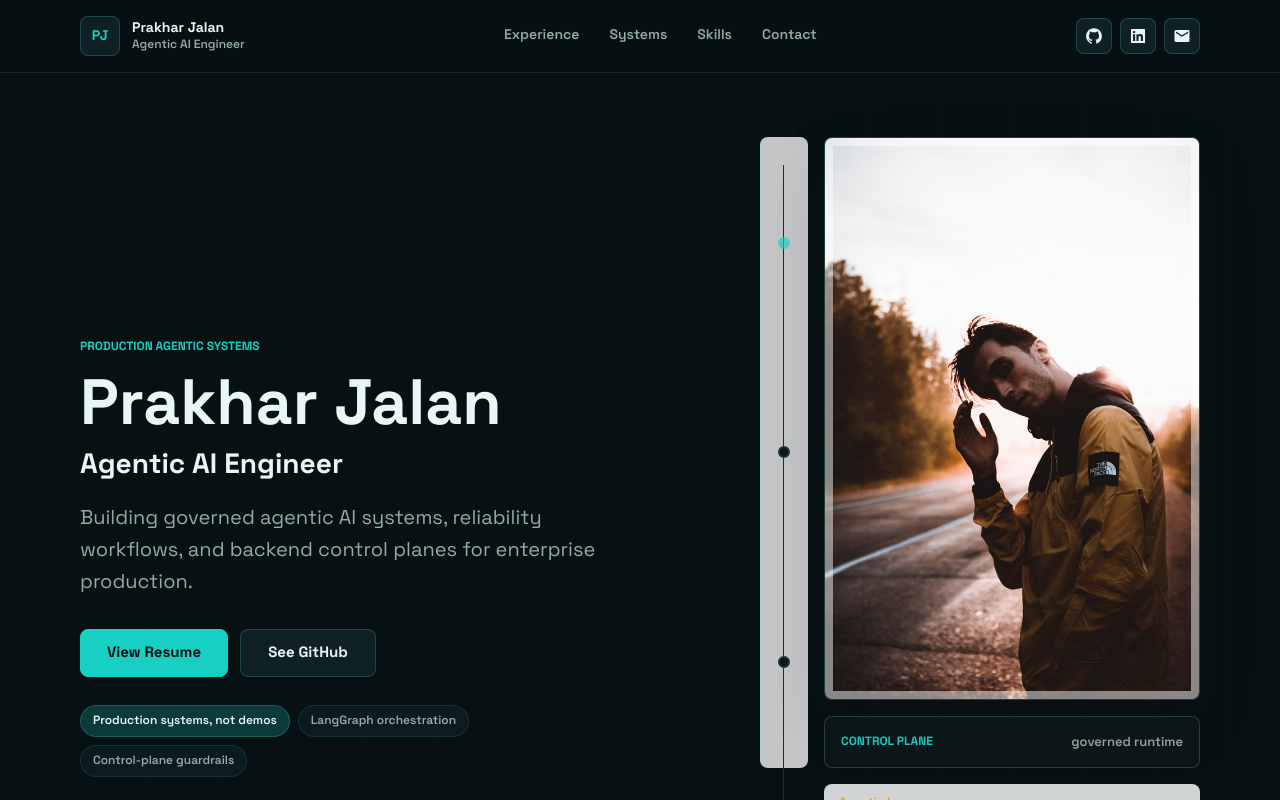
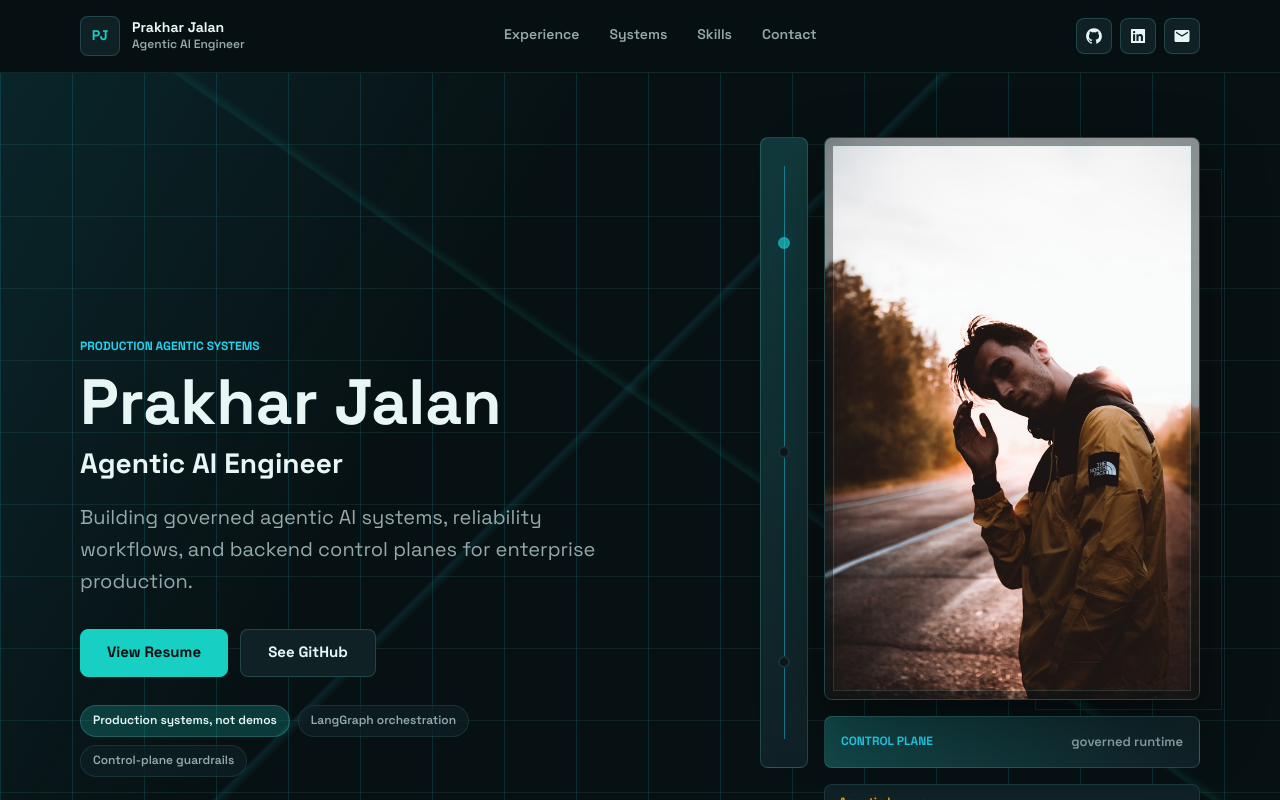
Before and after one commit to jalanprakhar/jalanprakhar, a Next.js app: page / in a window 1280 px wide. Shown: the top 800 px of the page. Built offline with nearby package versions, Linux system fonts and the light colour scheme.

Commit message:
feat(03-01): refine hero neural graph surface

```diff
--- a/src/components/Hero/HeroStyles.js
+++ b/src/components/Hero/HeroStyles.js
@@ -10,16 +10,30 @@ const pulse = keyframes`
 `
 
 export const HeroSection = styled.section`
+  position: relative;
+  overflow: hidden;
   display: flex;
   align-items: center;
   width: 100%;
   min-height: 82vh;
   padding: 64px 0 48px;
   background:
-    linear-gradient(90deg, rgba(15, 118, 110, 0.06) 1px, transparent 1px),
-    linear-gradient(0deg, rgba(21, 21, 21, 0.04) 1px, transparent 1px),
+    linear-gradient(120deg, rgba(34, 211, 238, 0.11), transparent 34%),
+    linear-gradient(90deg, ${({ theme }) => theme.colors.graphLine} 1px, transparent 1px),
+    linear-gradient(0deg, rgba(125, 242, 230, 0.08) 1px, transparent 1px),
     ${({ theme }) => theme.colors.page};
-  background-size: 72px 72px, 72px 72px, auto;
+  background-size: auto, 72px 72px, 72px 72px, auto;
+
+  &::before {
+    content: '';
+    position: absolute;
+    inset: 0;
+    background:
+      linear-gradient(135deg, transparent 0 42%, rgba(34, 211, 238, 0.14) 42.2%, transparent 42.8%),
+      linear-gradient(35deg, transparent 0 58%, rgba(24, 207, 195, 0.12) 58.2%, transparent 58.8%);
+    opacity: 0.78;
+    pointer-events: none;
+  }
 
   @media ${({ theme }) => theme.breakpoints.md} {
     min-height: auto;
@@ -32,6 +46,8 @@ export const HeroSection = styled.section`
 `
 
 export const HeroGrid = styled.div`
+  position: relative;
+  z-index: 1;
   display: grid;
   grid-template-columns: minmax(0, 1.05fr) minmax(320px, 0.95fr);
   gap: 56px;
@@ -51,7 +67,7 @@ export const HeroGrid = styled.div`
 
 export const HeroEyebrow = styled.p`
   margin: 0 0 16px;
-  color: ${({ theme }) => theme.colors.accent};
+  color: ${({ theme }) => theme.colors.cyan};
   font-size: 12px;
   font-weight: 700;
   line-height: 1.3;
@@ -131,6 +147,30 @@ export const HeroVisual = styled.div`
   max-width: 440px;
   margin-left: auto;
 
+  &::before,
+  &::after {
+    content: '';
+    position: absolute;
+    z-index: -1;
+    border: 1px solid ${({ theme }) => theme.colors.softBorder};
+    pointer-events: none;
+  }
+
+  &::before {
+    top: 32px;
+    right: -22px;
+    width: 42%;
+    height: 64%;
+  }
+
+  &::after {
+    left: 20px;
+    bottom: 76px;
+    width: 54%;
+    height: 1px;
+    background: ${({ theme }) => theme.colors.graphLine};
+  }
+
   @media ${({ theme }) => theme.breakpoints.md} {
     margin: 0;
   }
@@ -143,13 +183,16 @@ export const HeroVisual = styled.div`
 
 export const TraceRail = styled.div`
   grid-row: 1 / span 2;
+  position: relative;
   display: flex;
   flex-direction: column;
   align-items: center;
   justify-content: space-around;
   border: 1px solid ${({ theme }) => theme.colors.border};
   border-radius: 8px;
-  background: rgba(255, 255, 255, 0.76);
+  background:
+    linear-gradient(180deg, rgba(24, 207, 195, 0.14), transparent),
+    ${({ theme }) => theme.colors.surfaceElevated};
 
   &::before {
     content: '';
@@ -158,7 +201,8 @@ export const TraceRail = styled.div`
     bottom: 28px;
     left: 23px;
     width: 1px;
-    background: ${({ theme }) => theme.colors.mutedSurface};
+    background: ${({ theme }) => theme.colors.cyan};
+    opacity: 0.48;
   }
 
   @media ${({ theme }) => theme.breakpoints.sm} {
@@ -173,9 +217,10 @@ export const Node = styled.span`
   z-index: 1;
   width: 12px;
   height: 12px;
-  border: 2px solid ${({ active, theme }) => active ? theme.colors.accent : theme.colors.mutedSurface};
+  border: 2px solid ${({ active, theme }) => active ? theme.colors.cyan : theme.colors.mutedSurface};
   border-radius: 999px;
   background: ${({ active, theme }) => active ? theme.colors.accent : theme.colors.surface};
+  box-shadow: ${({ active, theme }) => active ? `0 0 18px ${theme.colors.glow}` : 'none'};
   animation: ${({ active }) => active ? pulse : 'none'} 2400ms ease-in-out infinite;
 `
 
@@ -185,14 +230,15 @@ export const PhotoFrame = styled.div`
   min-height: 520px;
   border: 1px solid ${({ theme }) => theme.colors.border};
   border-radius: 8px;
-  background: ${({ theme }) => theme.colors.surface};
-  box-shadow: 0 24px 64px rgba(21, 21, 21, 0.12);
+  background: ${({ theme }) => theme.colors.surfaceElevated};
+  box-shadow: 0 24px 64px rgba(0, 0, 0, 0.36);
 
   &::after {
     content: '';
     position: absolute;
     inset: 0;
-    border: 8px solid rgba(255, 255, 255, 0.48);
+    border: 8px solid rgba(7, 16, 18, 0.42);
+    box-shadow: inset 0 0 0 1px rgba(125, 242, 230, 0.14);
     pointer-events: none;
   }
 
@@ -218,7 +264,9 @@ export const StatusBar = styled.div`
   padding: 0 16px;
   border: 1px solid ${({ theme }) => theme.colors.border};
   border-radius: 8px;
-  background: ${({ theme }) => theme.colors.surface};
+  background:
+    linear-gradient(90deg, ${({ theme }) => theme.colors.glow}, transparent),
+    ${({ theme }) => theme.colors.surfaceElevated};
   color: ${({ theme }) => theme.colors.mutedText};
   font-size: 13px;
   font-weight: 600;
@@ -233,7 +281,7 @@ export const StatusBar = styled.div`
 `
 
 export const StatusLabel = styled.strong`
-  color: ${({ theme }) => theme.colors.accent};
+  color: ${({ theme }) => theme.colors.cyan};
   font-size: 12px;
   letter-spacing: 0;
   text-transform: uppercase;
@@ -251,7 +299,7 @@ export const MetricItem = styled.div`
   padding: 10px 14px;
   border: 1px solid ${({ theme }) => theme.colors.softBorder};
   border-radius: 8px;
-  background: rgba(255, 255, 255, 0.82);
+  background: ${({ theme }) => theme.colors.surfaceElevated};
 `
 
 export const MetricLabel = styled.p`
```
